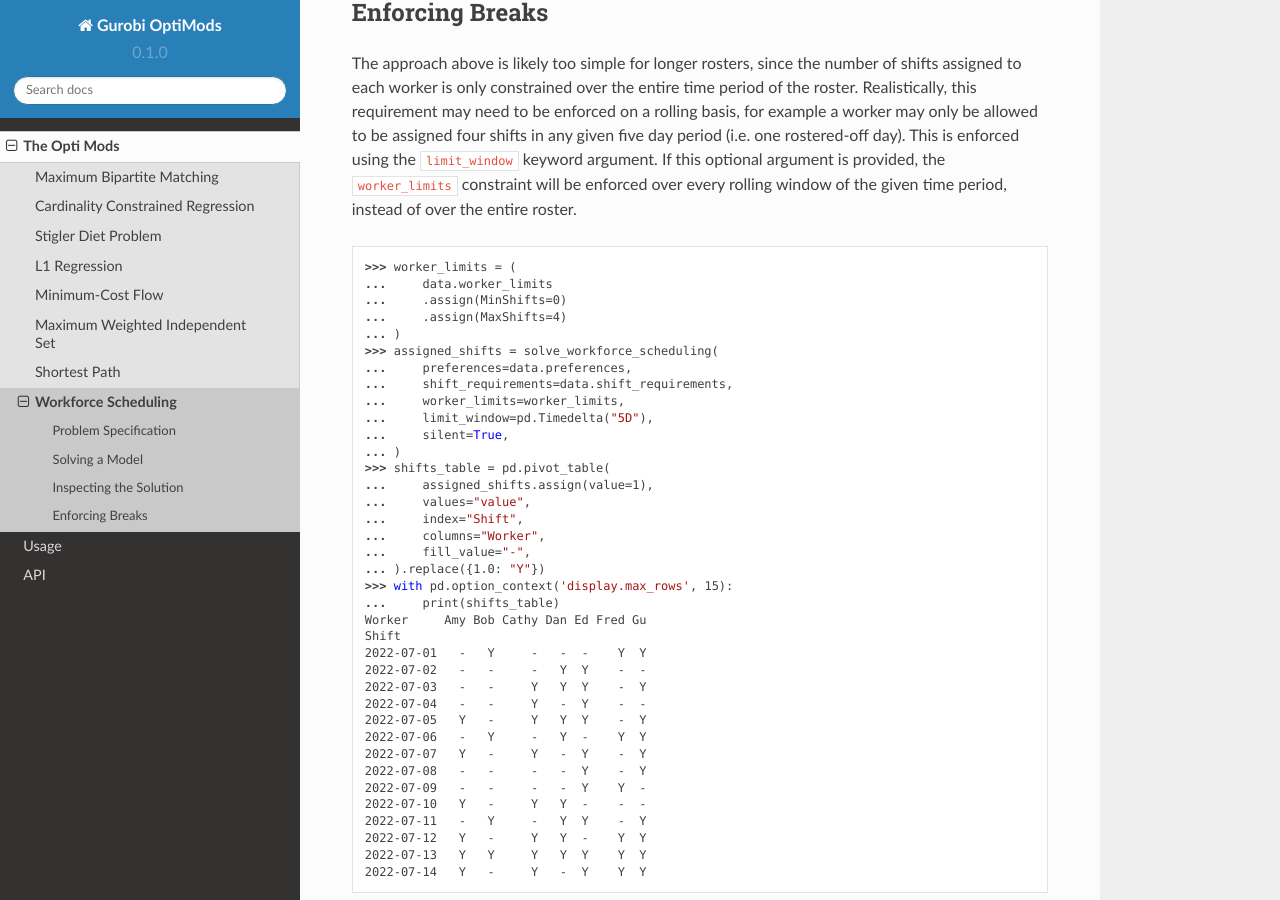
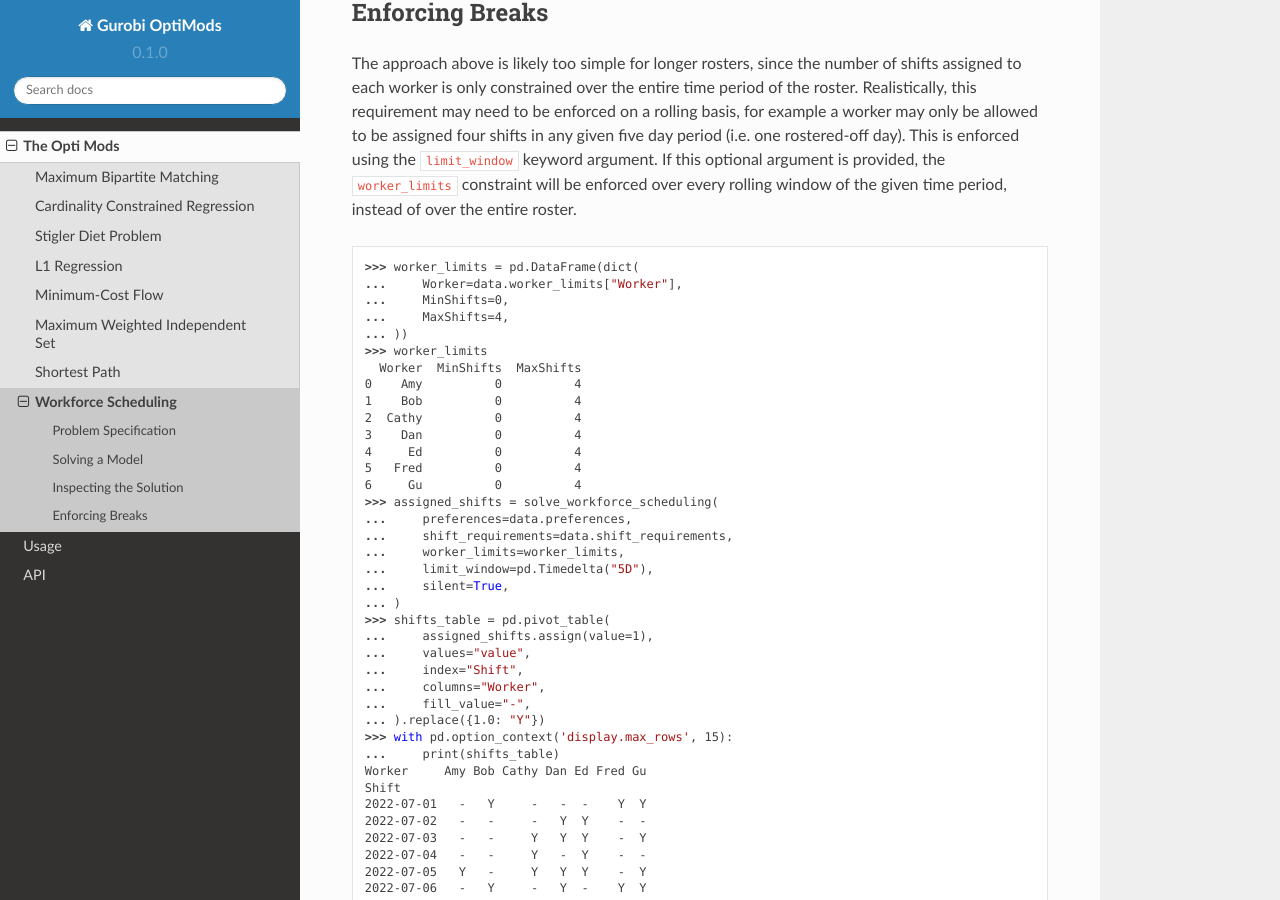
Before and after one commit to Gurobi/gurobi-optimods, a Sphinx documentation site: the page built from docs/source/mods/workforce.rst, in a window 1280 px wide and 900 px high, scrolled down 3520 px. Built offline with Sphinx 7.4.7 and the Read the Docs theme 2.0.0, drawn with Linux system fonts in a browser that asks for light colours.

Commit message:
Tweak worker_limits display

```diff
--- a/docs/source/mods/workforce.rst
+++ b/docs/source/mods/workforce.rst
@@ -328,11 +328,20 @@ every rolling window of the given time period, instead of over the entire roster
 .. doctest:: workforce
     :options: +NORMALIZE_WHITESPACE +ELLIPSIS
 
-    >>> worker_limits = (
-    ...     data.worker_limits
-    ...     .assign(MinShifts=0)
-    ...     .assign(MaxShifts=4)
-    ... )
+    >>> worker_limits = pd.DataFrame(dict(
+    ...     Worker=data.worker_limits["Worker"],
+    ...     MinShifts=0,
+    ...     MaxShifts=4,
+    ... ))
+    >>> worker_limits
+      Worker  MinShifts  MaxShifts
+    0    Amy          0          4
+    1    Bob          0          4
+    2  Cathy          0          4
+    3    Dan          0          4
+    4     Ed          0          4
+    5   Fred          0          4
+    6     Gu          0          4
     >>> assigned_shifts = solve_workforce_scheduling(
     ...     preferences=data.preferences,
     ...     shift_requirements=data.shift_requirements,
```
